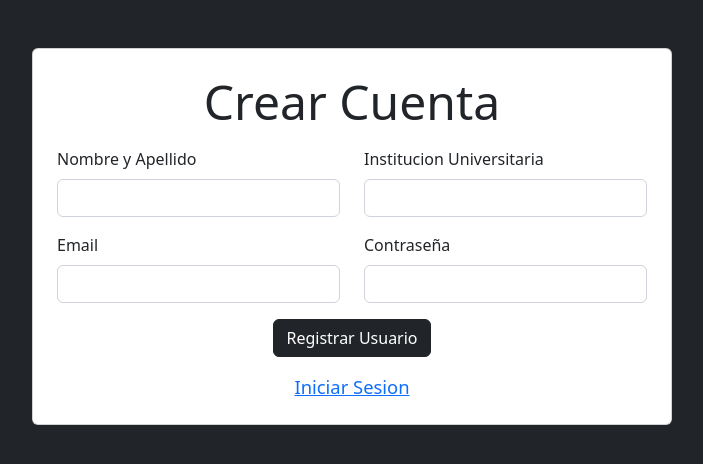
After one commit to Manujose21/Proyect, a PHP site: page /Views/register.php in a window 1280 px wide. The commit adds this page. Shown: the top 464 px of the page, without its empty margins (288-991 px from the left). Run offline with PHP 8.4, Linux system fonts and the light colour scheme.

Commit message:
login and register

```diff
--- /dev/null
+++ b/Views/register.php
@@ -0,0 +1,48 @@
+<!DOCTYPE html>
+<html lang="en">
+<head>
+    <meta charset="UTF-8">
+    <meta http-equiv="X-UA-Compatible" content="IE=edge">
+    <meta name="viewport" content="width=device-width, initial-scale=1.0">
+    <link href="https://cdn.jsdelivr.net/npm/bootstrap@5.2.0-beta1/dist/css/bootstrap.min.css" rel="stylesheet" integrity="sha384-0evHe/X+R7YkIZDRvuzKMRqM+OrBnVFBL6DOitfPri4tjfHxaWutUpFmBp4vmVor" crossorigin="anonymous">
+    <link rel="stylesheet" href="../public/styles/style.css">
+    <title>Crear Cuenta</title>
+</head>
+<body class="bg-dark">
+    <div class="d-flex justify-content-center mt-5">
+        <div class="card w-50 p-4 bg-ligth">
+
+            <h1 class="display-5 text-center mb-3">Crear Cuenta</h1>
+
+            <form method="post">
+                <div class="row">
+                    <div class="form-group mb-3 col-md-6">
+                        <label for="name" class="form-label">Nombre y Apellido</label>
+                        <input type="text" class="form-control" id="name" name="user" placeholder="">
+                    </div>
+
+                    <div class="form-group mb-3 col-md-6">
+                        <label for="uni" class="form-label">Institucion Universitaria</label>
+                        <input type="text" class="form-control" id="uni" name="uni" placeholder="">
+                    </div>
+
+                    <div class="form-group mb-3 col-md-6">
+                        <label for="email" class="form-label">Email</label>
+                        <input type="text" class="form-control" id="email" name="email" placeholder="">
+                    </div>
+
+                    <div class="form-group mb-3 col-md-6">
+                        <label for="pass" class="form-label">Contraseña</label>
+                        <input type="text" class="form-control" id="pass" name="pass" placeholder="">
+                    </div>
+                </div>
+                <div class="text-center">
+                    <input type="submit" name="register" class="btn btn-dark btn-block" value="Registrar Usuario"/>
+                </div>
+            </form>
+            <a href="login.php" class="link mt-3">Iniciar Sesion</a>
+        </div>
+    </div>
+
+</body>
+</html>
--- /dev/null
+++ b/database.sql
@@ -0,0 +1,5 @@
+DROP DATABASE IF EXISTS loan_system;
+
+CREATE DATABASE loan_system;
+
+use loan_system;
--- a/public/styles/style.css
+++ b/public/styles/style.css
@@ -28,3 +28,9 @@ nav {
     margin: 0 auto;
     position: relative;
 }
+
+.link{
+    display: block;
+    text-align: center;
+    font-size: 1.15em;
+}
```
Also changed, not shown: Views/login.php (added, +29 -0 lines), mientras.php (added, +12 -0 lines), Controllers/Router.php (added), Views/register-lend.php (indentation only).
